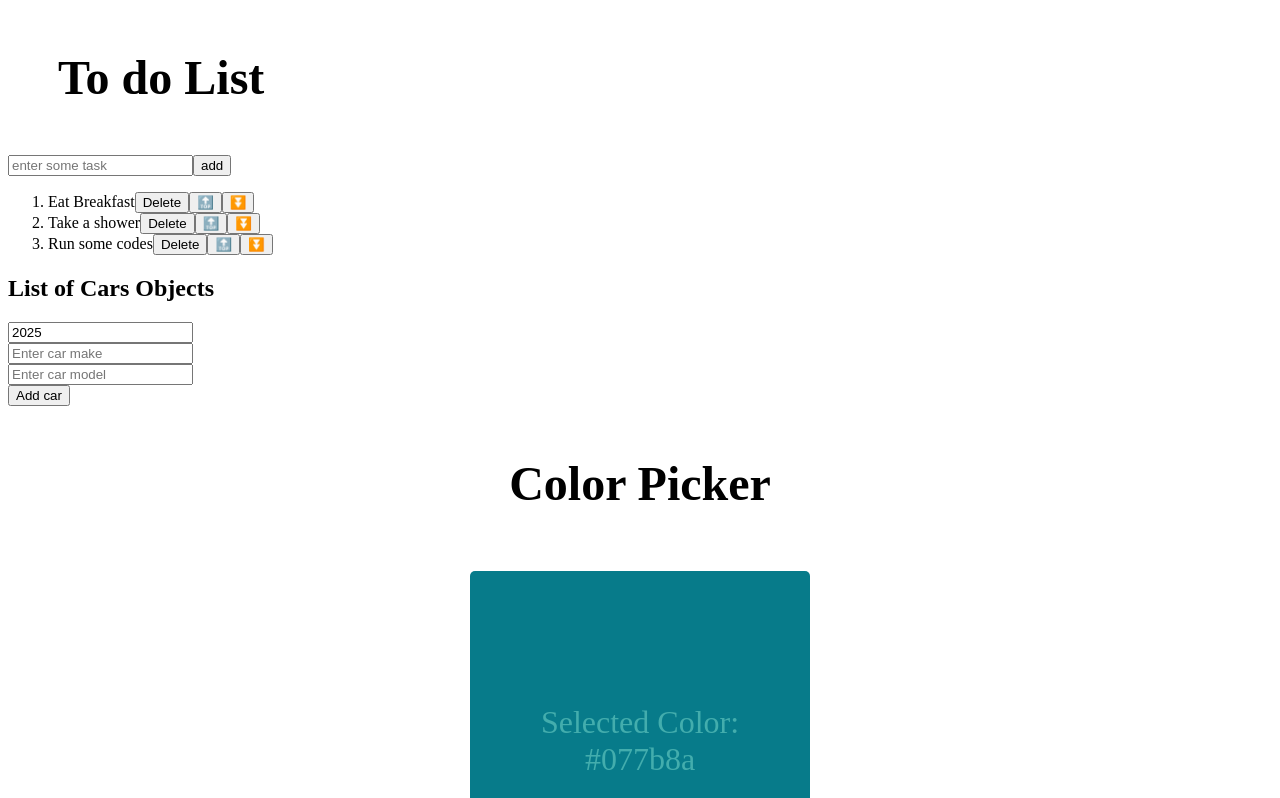
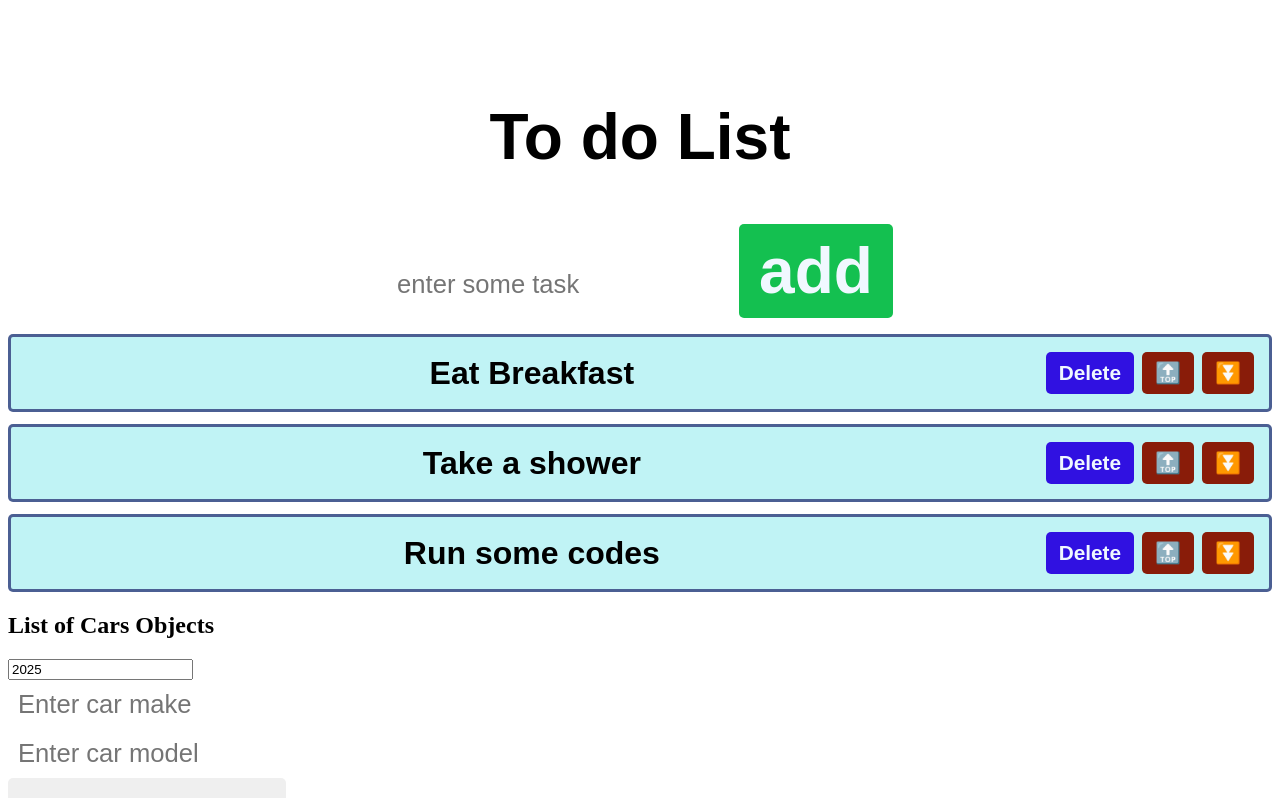
Before and after one commit to hpeter19/React, a React (Vite) app: page / in a window 1280 px wide. Shown: the top 798 px of the page. Built offline with nearby package versions, Linux system fonts and the light colour scheme.

Commit message:
styling the to do list

```diff
--- a/src/index.css
+++ b/src/index.css
@@ -54,7 +54,7 @@
 }
 h1{
   margin: 50px;
-  font-size: 3rem;
+  font-size: 4rem;
 }
 .color-display{
   width: 300px;
@@ -84,3 +84,70 @@ input [type="color"]{
   border-radius: 10px;
   border: 3px rgb(40, 41, 42);
 }
+.to-do-list{
+  font-family: Arial, Helvetica, sans-serif;
+  text-align: center;
+  margin-top: 100px;
+}
+button{
+  font-size: 4rem;
+  font-weight: bold;
+  padding: 10px 20px;
+  color: aliceblue;
+  border: none;
+  border-radius: 5px;
+  cursor: pointer;
+  transition: background-color 0.5s ease;
+}
+.add-button{
+  background-color: rgb(20, 192, 80);
+
+}
+.add-button:hover{
+  background-color: rgb(130, 210, 158) ;
+}
+.delete-button{
+  background-color: rgb(48, 17, 225);
+
+}
+.delete-button:hover{
+  background-color: rgb(26, 70, 134) ;
+}
+.move-button{
+  background-color: rgb(137, 28, 9);
+
+}
+.move-button:hover{
+  background-color: rgb(193, 90, 71) ;
+}
+input[type="text"]{
+  font-size: 1.6rem;
+  padding: 10px;
+  border: 2px rgb(228, 206, 15);
+  border-radius: 5px;
+  color: rgba(0, 0, 0, 0.712);
+
+}
+ol{
+  padding: 0 ;
+}
+li{
+  font-size: 2rem;
+  font-weight: bold;
+  padding: 15px;
+  background-color: rgb(192, 243, 245);
+  margin-bottom: 12px;
+  border:3px solid rgba(0, 0, 85, 0.609);
+  border-radius: 5px;
+  display: flex;
+  align-items: center;
+}
+.text{
+  flex: 1;
+}
+.delete-button,.move-button{
+  padding: 9px 13px;
+  font-size: 1.3rem;
+  margin-left: 8px;
+
+}
```
